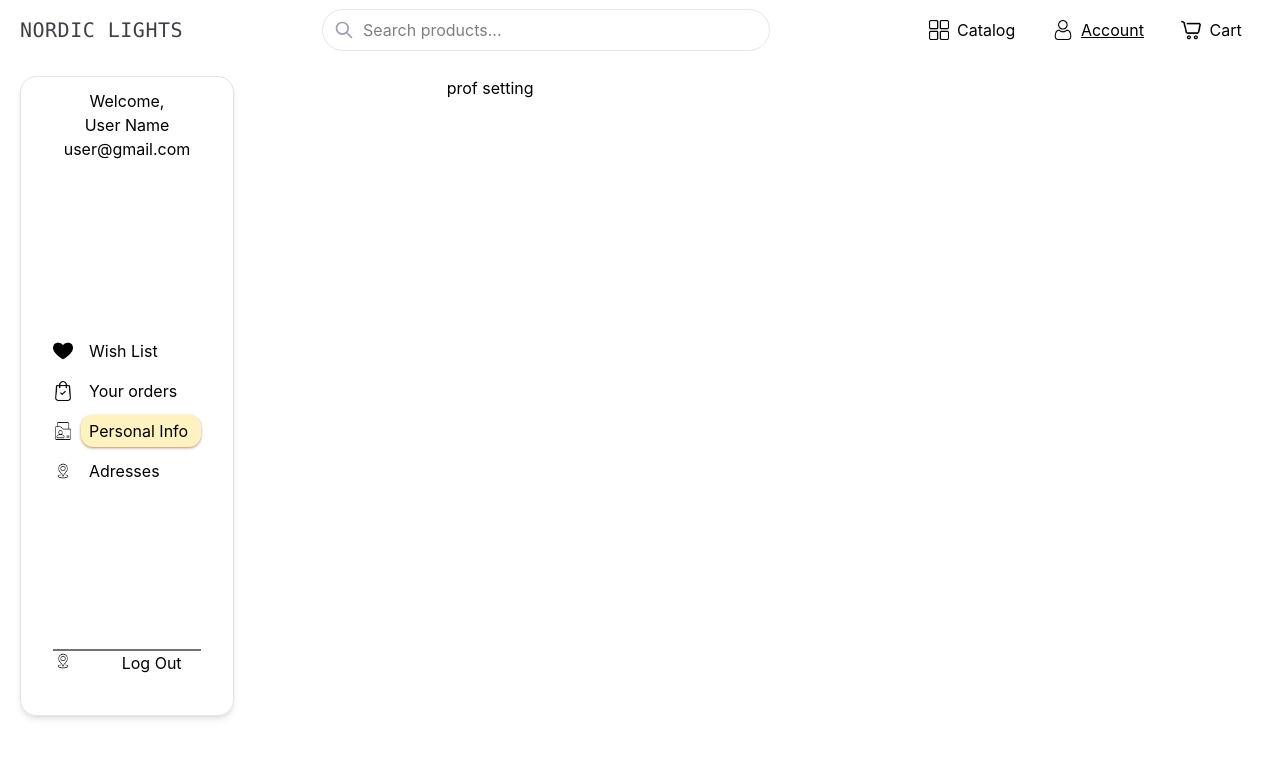
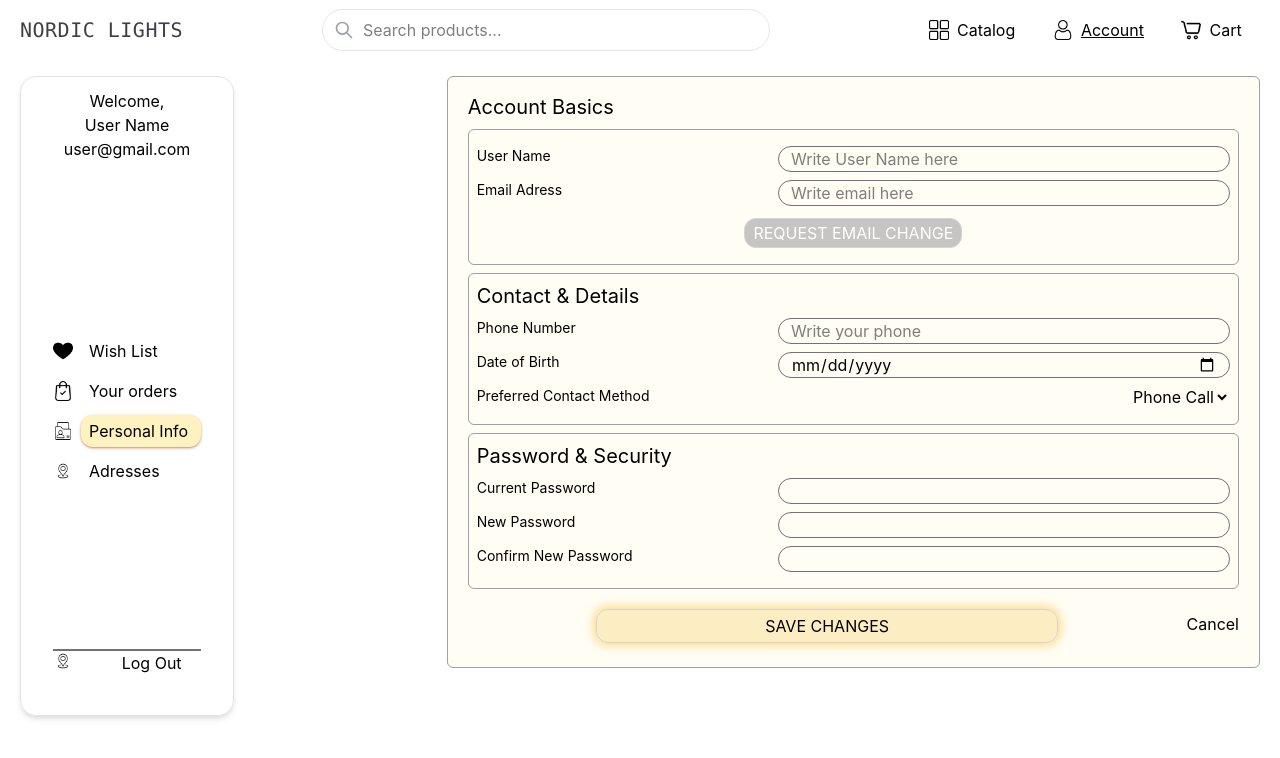
Before and after one commit to nastytolstenkova-hue/store-portfolio, a React (Vite) app: page /account/profile in a window 1280 px wide. Shown: the top 758 px of the page. Built offline with nearby package versions, Linux system fonts and the light colour scheme.

Commit message:
Created form with user info for ProfileSetting.

```diff
--- a/src/pages/account pages/ProfileSettings.tsx
+++ b/src/pages/account pages/ProfileSettings.tsx
@@ -1,7 +1,57 @@
 export default function ProfileSettings(){
+  const inputDesighn = 'rounded-full border border-zinc-500 w-[60%] px-3'
   return (
-    <div>
-      prof setting
+    <div className="border border-zinc-400 bg-amber-100/20 rounded-md py-2 px-3">
+      <h2 className="m-2 text-xl">Account Basics</h2>
+      <div className="border border-zinc-400 rounded-md p-2 m-2">
+        <div className="flex justify-between my-2">
+          <p className="line-clamp-1 text-nowrap text-sm">User Name</p>
+          <input className={inputDesighn} placeholder="Write User Name here" type='text'/>
+        </div>
+        <div className="flex justify-between my-2 ">
+          <p className="line-clamp-1 text-nowrap text-sm">Email Adress</p>
+          <input className={inputDesighn} placeholder="Write email here" type='email'/>
+        </div>
+        <button className="flex justify-center items-center mx-auto my-3 mb-2 px-2 py-0.5 uppercase border text-white border-zinc-300 bg-zinc-500/40 rounded-xl cursor-pointer whitespace-nowrap hover:bg-zinc-500/50  transition-colors duration-300 active:scale-95 ">Request Email Change</button>
+      </div>
+       <div className="border border-zinc-400 rounded-md p-2 m-2">
+        <h3 className=" text-xl">Contact & Details</h3>
+        <div className="flex justify-between my-2">
+          <p className="line-clamp-1 text-nowrap text-sm">Phone Number</p>
+          <input className={inputDesighn} type='text' placeholder="Write your phone"/>
+        </div>
+        <div className="flex justify-between my-2">
+          <p className="line-clamp-1 text-nowrap text-sm">Date of Birth</p>
+          <input className={inputDesighn} type='date' placeholder="Date of Birth"/>
+        </div>
+        <div className="flex justify-between my-2">
+          <p className="line-clamp-1 text-nowrap text-sm">Preferred Contact Method</p>
+          <select name='contactMethod' id='contactMethod'>
+            <option>Phone Call</option>
+            <option>Email</option>
+            <option>Sms</option>
+          </select>
+        </div>
+      </div>
+      <div className="border border-zinc-400 rounded-md p-2 m-2">
+        <h3 className=" text-xl">Password & Security</h3>
+        <div className="flex justify-between my-2">
+          <p className="line-clamp-1 text-nowrap text-sm">Current Password</p>
+          <input className={inputDesighn} type='password'/>
+        </div>
+        <div className="flex justify-between my-2">
+          <p className="line-clamp-1 text-nowrap text-sm">New Password</p>
+          <input className={inputDesighn} type='password'/>
+        </div>
+        <div className="flex justify-between my-2">
+          <p className="line-clamp-1 text-nowrap text-sm">Confirm New Password</p>
+          <input className={inputDesighn} type='password'/>
+        </div>
+      </div>
+      <div className="flex justify-between my-2 m-2 ">
+        <button className="flex justify-center items-center mx-auto my-3 w-[60%] mb-2 p-1 uppercase border border-zinc-300 shadow-[0_0_10px_2px_rgba(255,180,0,0.5)] bg-yellow-500/20 rounded-xl cursor-pointer whitespace-nowrap hover:bg-yellow-500/30  transition-colors duration-300 active:scale-95 ">save changes</button>
+        <button>Cancel</button>
+      </div>
     </div>
   )
 }
```
